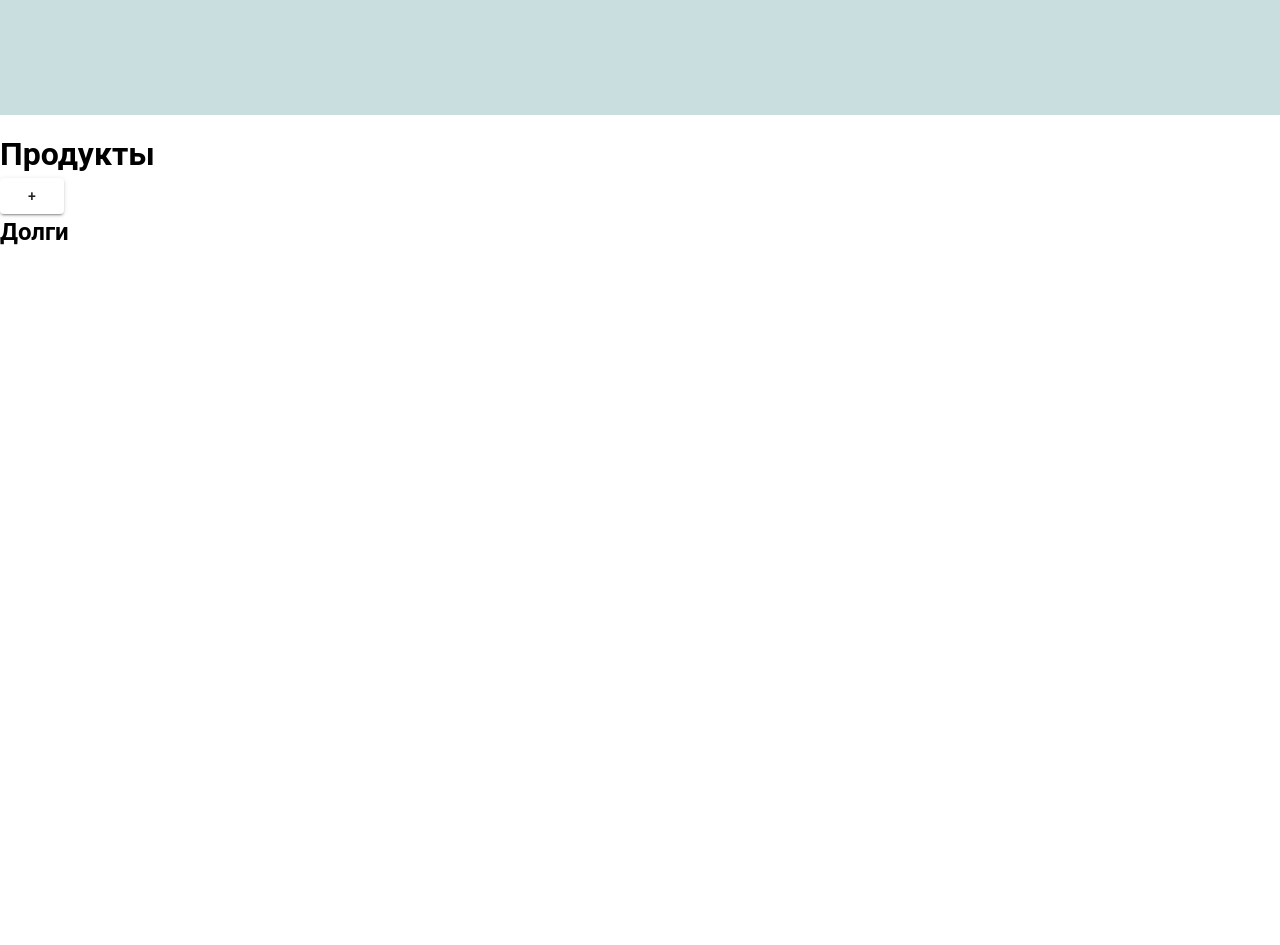
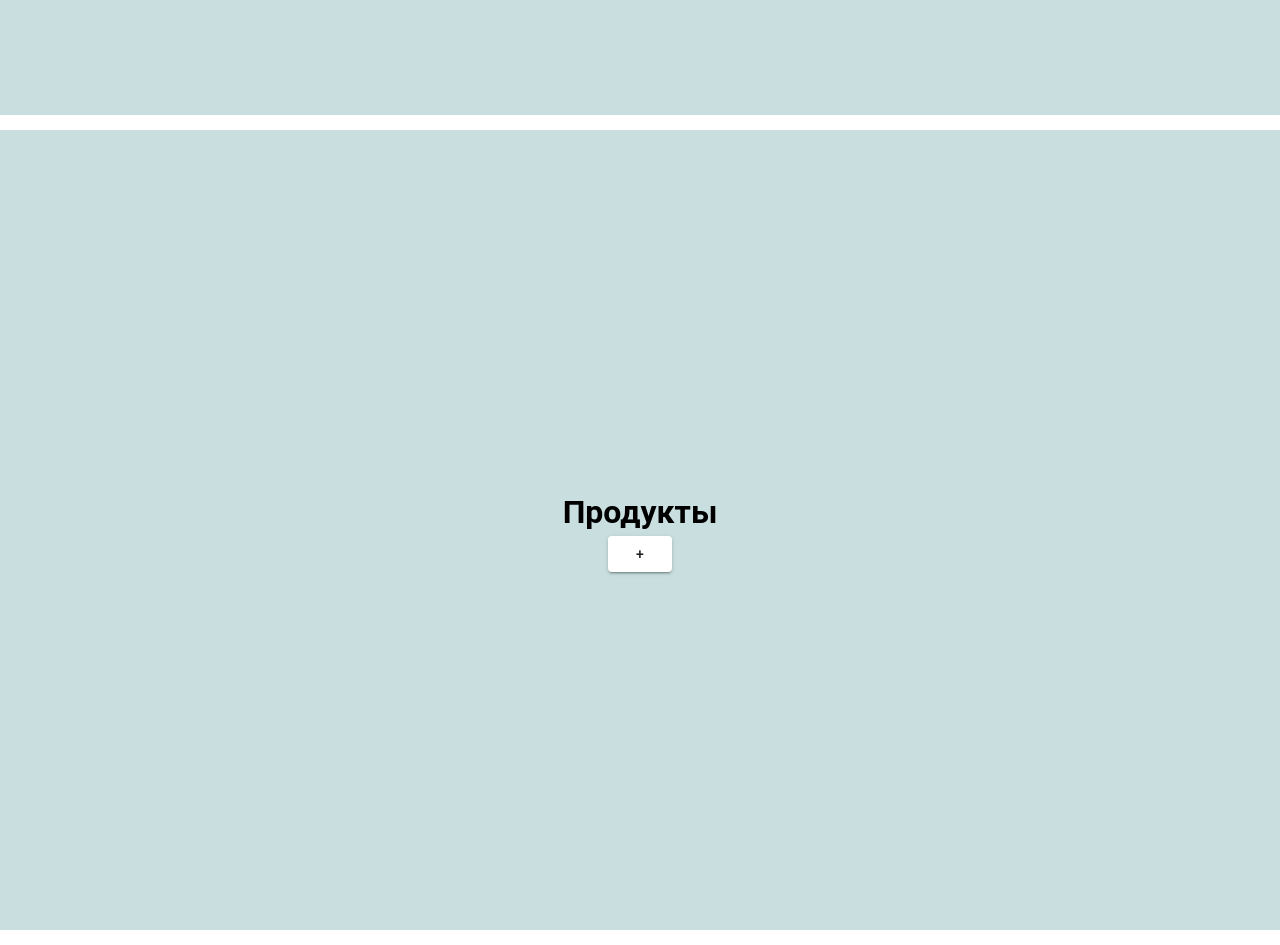
Before and after one commit to thelifeofmiwa/razdelim_spa_js, a Vue app: page / in a window 1280 px wide. Shown: the part 1500-2445 px from the top of the page. Before the commit the page ends 1765 px from the top, so only its background shows below. Built offline with nearby package versions, Linux system fonts and the light colour scheme.

Commit message:
more styling and correct ligiv on result page

```diff
--- a/src/components/ProductsPage.vue
+++ b/src/components/ProductsPage.vue
@@ -1,7 +1,7 @@
 <template>
 	<div class="products__page">
 		<h1>Продукты</h1>
-		<div class="products">
+		<div :class="{products: products.length > 0}">
 			<div
 				v-for="product in products"
 				:key="product.name"
@@ -48,10 +48,11 @@
 					</v-btn>
 				</div>
 			</div>
-			<v-btn @click="formVisible = true" v-if="!formVisible"
+
+		</div>
+		<v-btn @click="formVisible = true" v-if="!formVisible"
 				>+</v-btn
 			>
-		</div>
 
 		<div class="add_product" v-if="formVisible">
 			<v-form>
@@ -76,7 +77,7 @@
 			</v-form>
 		</div>
 
-		<div class="debts">
+		<!-- <div class="debts">
 			<h2>Долги</h2>
 			<div v-for="person in persons" :key="person.name">
 				<div>{{ person.name }}:</div>
@@ -90,7 +91,7 @@
 					{{ debt.toFixed(2) }}р
 				</div>
 			</div>
-		</div>
+		</div> -->
 	</div>
 </template>
 
@@ -167,6 +168,23 @@ export default {
 };
 </script>
 
-<style>
+<style lang="scss">
+.products__page{
+	height: 100vh;
+	display: flex;
+	align-items: center;
+	justify-content: center;
+	flex-direction: column;
+	background-color: rgb(201, 223, 223);
 
+		.products{
+			margin-top: 10px;
+			padding: 10px;
+			border: 1px solid black;
+		}
+		.add_product{
+			margin-top: 20px;
+		}
+
+}
 </style>
--- a/src/components/ResultPage.vue
+++ b/src/components/ResultPage.vue
@@ -1,24 +1,33 @@
 <template>
-    <div class="results">
-        <div class="result-for-person" v-for="person in persons" :key="person.name">
-            <span>{{ person.name }} должен {{ person.count }}</span>
-        </div>
-    </div>
+	<div class="results">
+		<div
+			class="result-for-person"
+			v-for="person in persons"
+			:key="person.name"
+		>
+			<span>{{ person.name }} должен {{ person.count }}</span>
+		</div>
+	</div>
 </template>
 
 <script>
-import usePersonsAndProductsStore from '../stores/persons';
+import { computed } from "vue";
+import usePersonsAndProductsStore from "../stores/persons";
 
-    export default {
-        name: 'result-page',
-        setup(){
-            const personsAndProducts = usePersonsAndProductsStore();
+export default {
+	name: "result-page",
+	setup() {
+		const store = usePersonsAndProductsStore();
 
-            return personsAndProducts;
-        }
-    }
+        const persons = computed(() => store.persons);
+		const products = computed(() => store.products);
+		return {
+            store,
+            persons,
+            products
+        };
+	},
+};
 </script>
 
-<style scoped>
-
-</style>
+<style scoped></style>
--- a/src/components/StartPage.vue
+++ b/src/components/StartPage.vue
@@ -16,7 +16,7 @@
 					способ
 					оставить от прошедшего вечера только
 					приятные впечатления!
-					Укажите <b>количество друзей</b> и
+					Укажите <b>друзей</b> и
 					<b>цену</b> позиции, а мы посчитаем всё
 					за вас!
 				</p>
@@ -67,7 +67,4 @@ export default {
 	}
 
 }
-// header {
-// 	text-align: center;
-// }
 </style>
```
